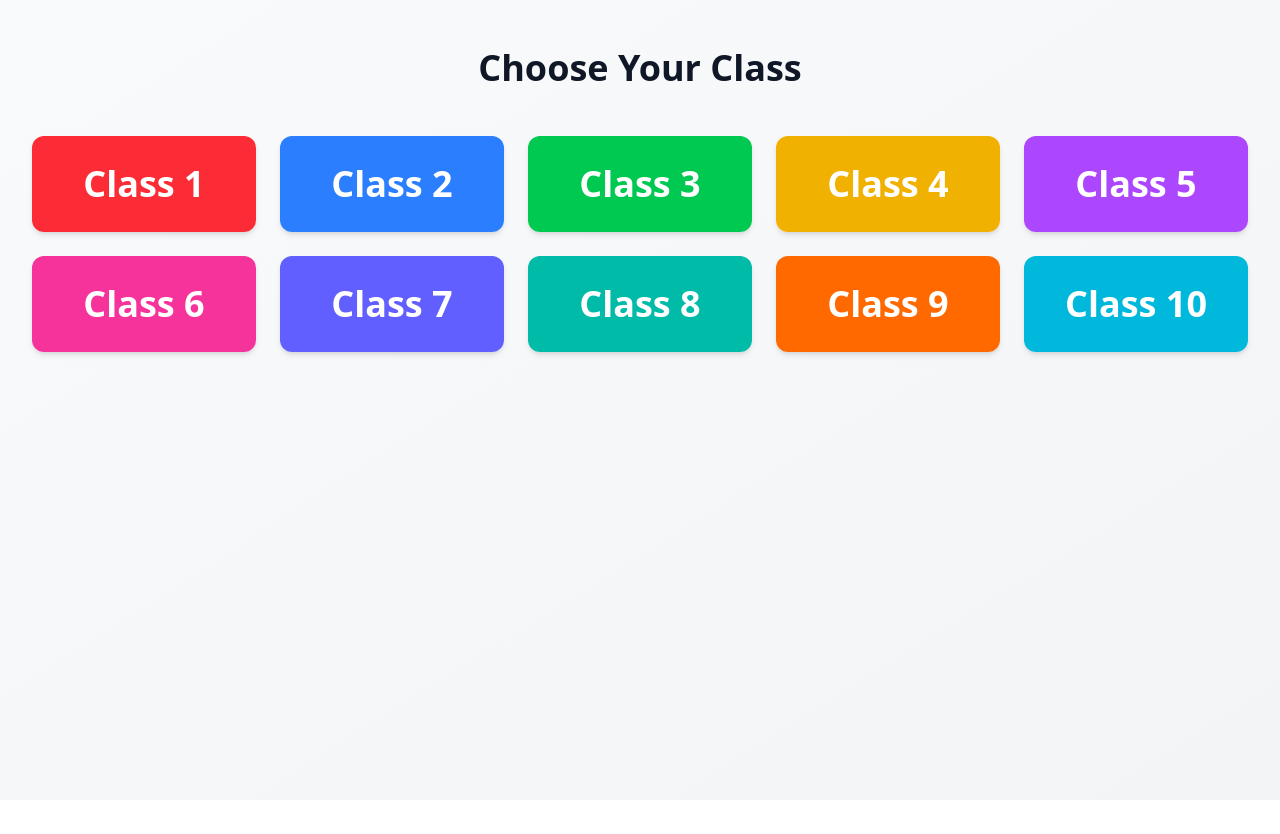
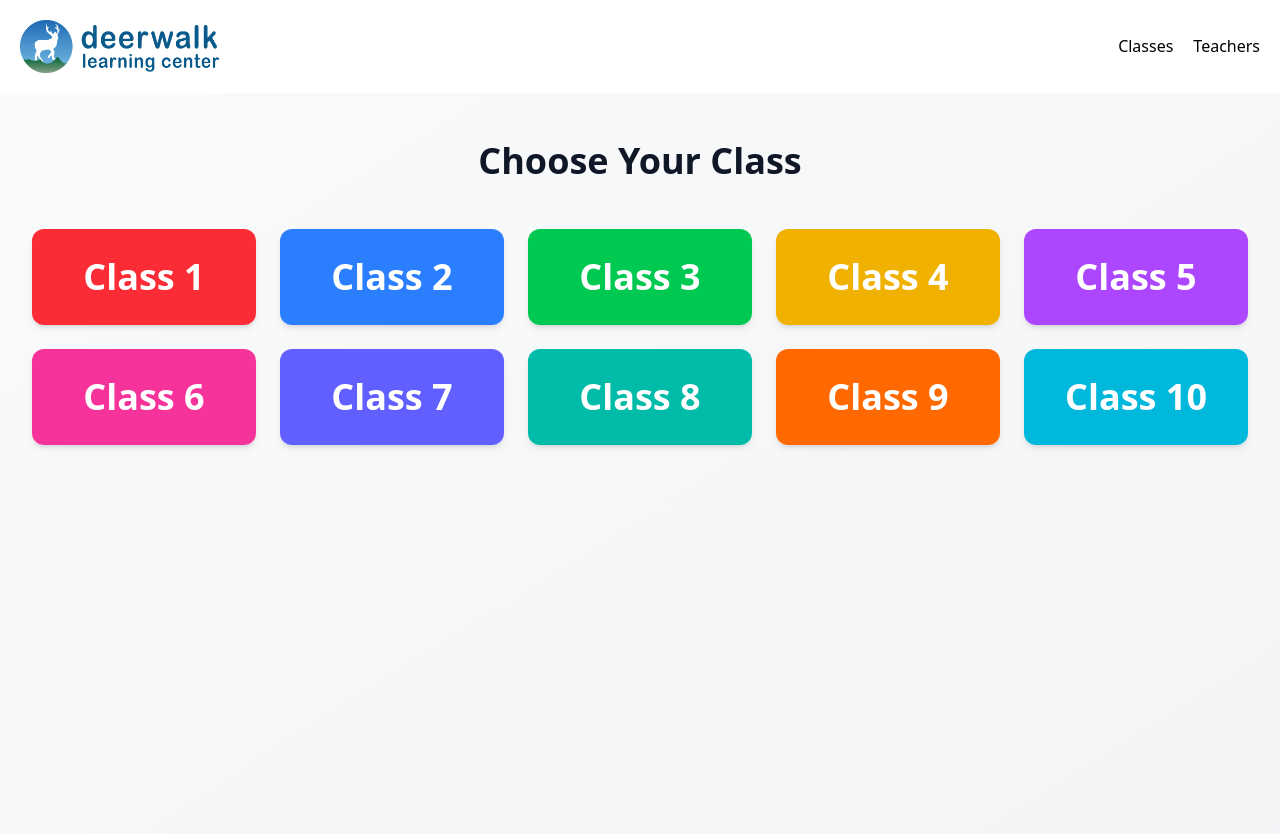
Before and after one commit to deerwalkrnd/dlc-desktop-app, a SvelteKit app in the folder web/: page / in a window 1280 px wide. Shown: the top 834 px of the page. Before the commit the page ends 800 px from the top, so only its background shows below. Built offline with nearby package versions, Linux system fonts and the light colour scheme.

Commit message:
add: navbar

```diff
--- /dev/null
+++ b/web/src/components/Navbar.svelte
@@ -0,0 +1,13 @@
+<script lang="ts">
+	import logo from '$lib/assets/dlc.png';
+</script>
+
+<nav class="flex flex-row items-center justify-between p-5">
+	<a href="/">
+		<img alt="Deerwalk Learning center" src={logo} width="200px" height="200px" />
+	</a>
+	<div class=" flex gap-5 text-black">
+		<a href="/" class="hover:text-gray-800">Classes</a>
+		<a href="/teachers" class="hover:text-gray-800">Teachers</a>
+	</div>
+</nav>
--- a/web/src/routes/+layout.svelte
+++ b/web/src/routes/+layout.svelte
@@ -1,8 +1,14 @@
 <script lang="ts">
 	export const prerender = true;
+	import Navbar from '$components/Navbar.svelte';
 	import '../app.css';
 
 	let { children } = $props();
 </script>
 
-{@render children()}
+<div class="flex flex-col">
+	<Navbar />
+	<div class="flex-1">
+		{@render children()}
+	</div>
+</div>
```
Also changed, not shown: web/src/lib/assets/dlc.png (added).
